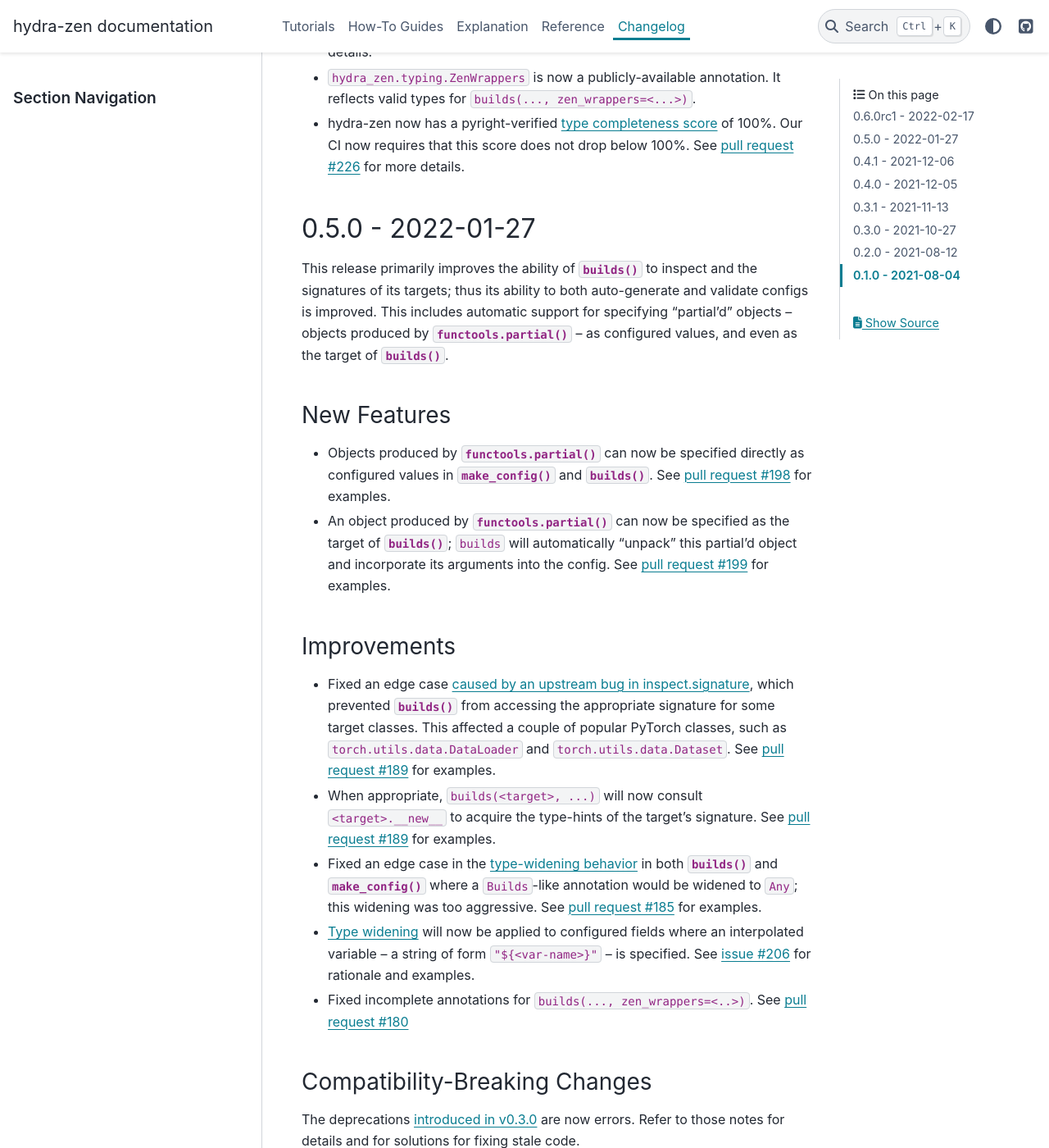
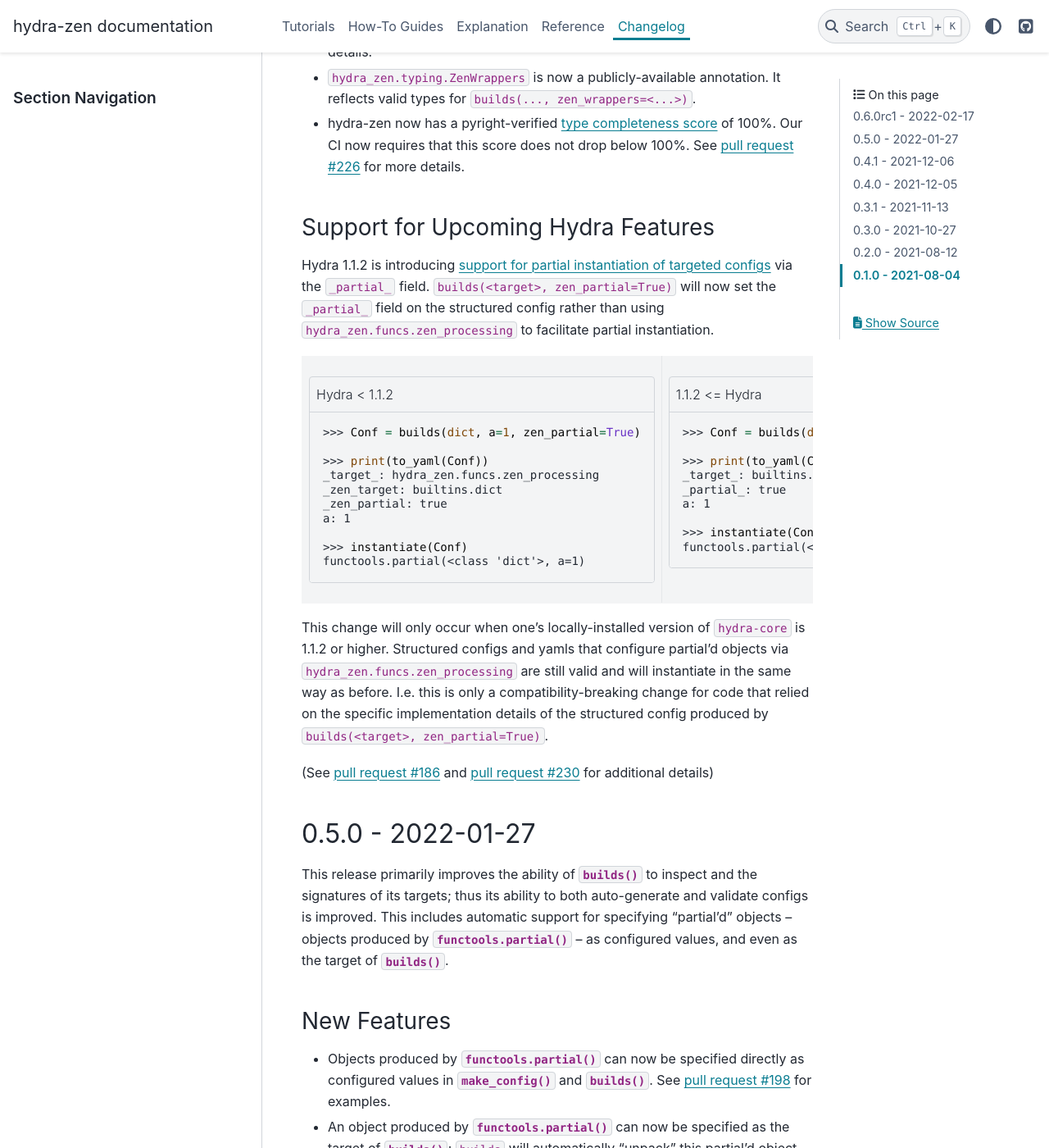
Before and after one commit to mit-ll-responsible-ai/hydra-zen, a Sphinx documentation site: the page built from docs/source/changes.rst, in a window 1280 px wide and 1400 px high, scrolled down 892 px. Shown: the whole window at 82% size. Built offline with Sphinx 7.4.7 and the PyData theme 0.15.4, drawn with Linux system fonts in a browser that asks for light colours; the version number could not be read and is left out.

Commit message:
update changelog

```diff
--- a/docs/source/changes.rst
+++ b/docs/source/changes.rst
@@ -32,6 +32,35 @@
 - Type-information is now dispatched by :func:`~hydra_zen.make_custom_builds_fn` for the common use-cases of ``populate_full_signature=True`` and ``zen_partial=True``, respectively. See :pull:`224` for examples and details.
 - ``hydra_zen.typing.ZenWrappers`` is now a publicly-available annotation. It reflects valid types for ``builds(..., zen_wrappers=<...>)``.
 - hydra-zen now has a pyright-verified `type completeness score <https://github.com/microsoft/pyright/blob/92b4028cd5fd483efcf3f1cdb8597b2d4edd8866/docs/typed-libraries.md#verifying-type-completeness>`_ of 100%. Our CI now requires that this score does not drop below 100%. See :pull:`226` for more details.
+
+
+Support for Upcoming Hydra Features
+-----------------------------------
+
+Hydra 1.1.2 is introducing `support for partial instantiation of targeted configs <https://hydra.cc/docs/next/advanced/instantiate_objects/overview/#partial-instantiation>`_ via the ``_partial_`` field. ``builds(<target>, zen_partial=True)`` will now set the ``_partial_`` field on the structured config
+rather than using ``hydra_zen.funcs.zen_processing`` to facilitate partial instantiation.
+
+
++---------------------------------------------------+---------------------------------------------------+
+| .. code-block:: pycon                             | .. code-block:: pycon                             |
+|    :caption: Hydra < 1.1.2                        |    :caption: 1.1.2 <= Hydra                       |
+|                                                   |                                                   |
+|    >>> Conf = builds(dict, a=1, zen_partial=True) |    >>> Conf = builds(dict, a=1, zen_partial=True) |
+|                                                   |                                                   |
+|    >>> print(to_yaml(Conf))                       |    >>> print(to_yaml(Conf))                       |
+|    _target_: hydra_zen.funcs.zen_processing       |    _target_: builtins.dict                        |
+|    _zen_target: builtins.dict                     |    _partial_: true                                |
+|    _zen_partial: true                             |    a: 1                                           |
+|    a: 1                                           |                                                   |
+|                                                   |    >>> instantiate(Conf)                          |
+|    >>> instantiate(Conf)                          |    functools.partial(<class 'dict'>, a=1)         |
+|    functools.partial(<class 'dict'>, a=1)         |                                                   |
++---------------------------------------------------+---------------------------------------------------+
+
+
+This change will only occur when one's locally-installed version of ``hydra-core`` is 1.1.2 or higher. Structured configs and yamls that configure partial'd objects via ``hydra_zen.funcs.zen_processing`` are still valid and will instantiate in the same way as before. I.e. this is only a compatibility-breaking change for code that relied on the specific implementation details of the structured config produced by ``builds(<target>, zen_partial=True)``.
+
+(See :pull:`186` and :pull:`230` for additional details)
 
 .. _v0.5.0:
 
--- a/docs/source/conf.py
+++ b/docs/source/conf.py
@@ -43,7 +43,7 @@
     "numpydoc",
     "sphinx_copybutton",
     "sphinx_tabs.tabs",
-    "sphinx_codeautolink",
+    # "sphinx_codeautolink",
 ]
 
 # Strip input prompts:
```
